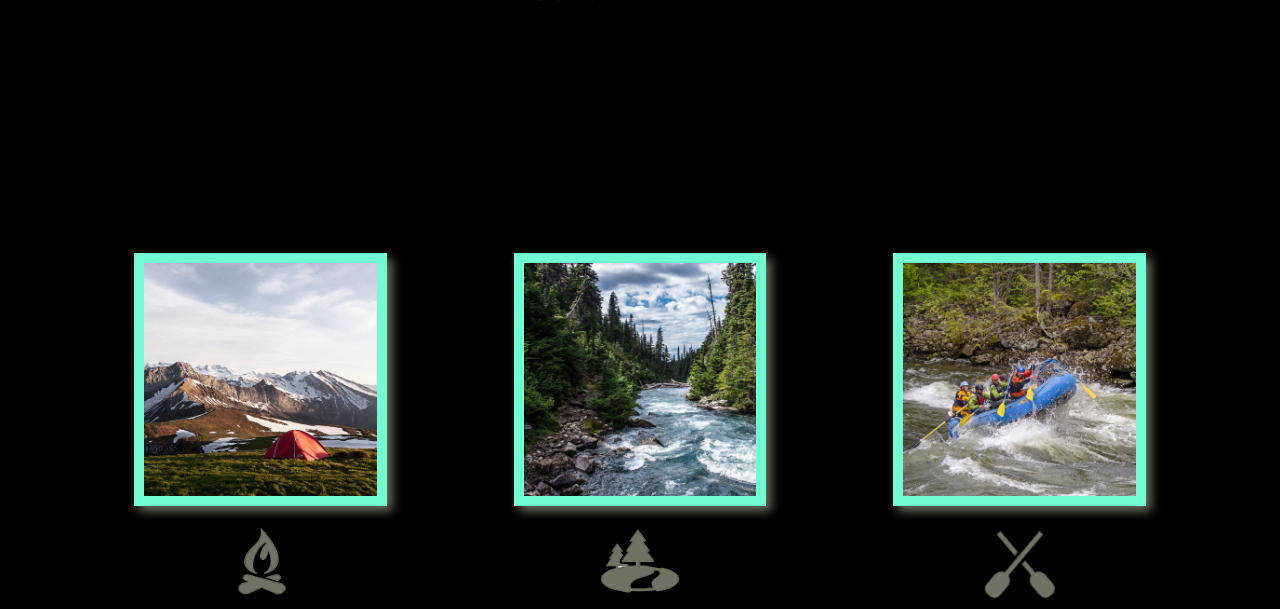
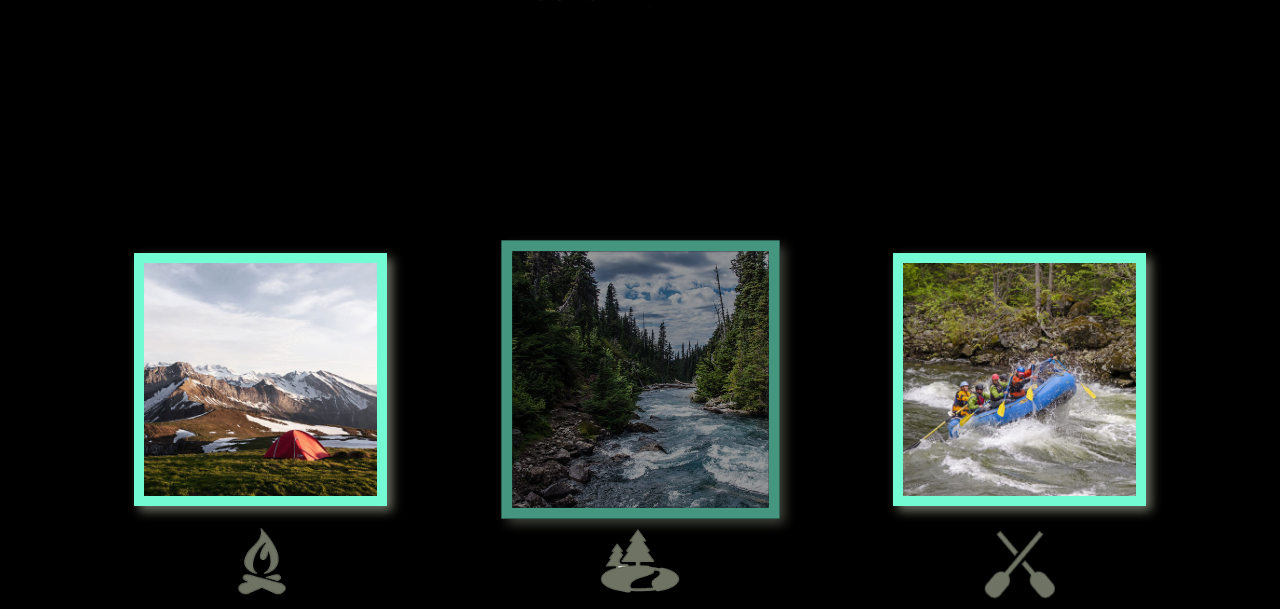
Before and after one commit to ryansingleton-3/wdd130, a plain HTML site: page wwr/index.html in a window 1280 px wide. In both pictures the pointer is over the picture 639 px from the left and 1184 px from the top of the page. Shown: the part 805-1414 px from the top of the page. Drawn offline with nearby package versions, Linux system fonts and the light colour scheme.

Commit message:
transition fixed

```diff
--- a/wwr/styles/style.css
+++ b/wwr/styles/style.css
@@ -75,6 +75,17 @@ nav a {
 .home-grid {
     display: grid;
     grid-template-columns: repeat(10, 1fr);
+}
+
+.card-img:hover {
+    opacity: .6;
+    transform: scale(1.1);
+}
+
+.card-img {
+    border: 10px solid #73FBD3;
+    transition: transform .5s;
+    box-shadow: 5px 5px 10px #6f7364;
 }
 
 .card-img, .mountains {
@@ -180,16 +191,7 @@ color: #4A8FE7;
     margin: 200px 0;
 }
 
-.card-img {
-    border: 10px solid #73FBD3;
-    transition: transform .5s;
-    box-shadow: 5px 5px 10px #6f7364;
-}
 
-card-img:hover {
-    opacity: .6;
-    transform: scale(1.1);
-}
 
 
 .msg p {
```
